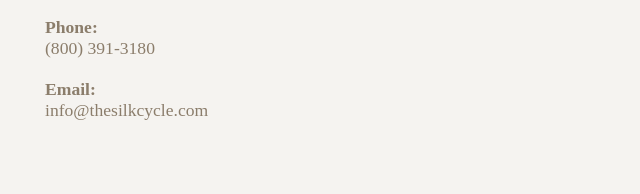
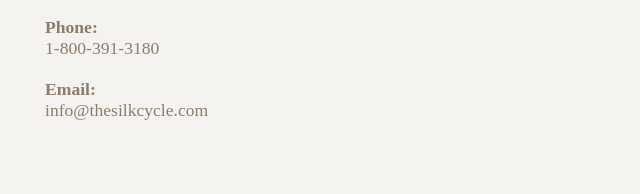
Before and after one commit to tscadmin1/silk-cycle-website, a plain HTML site: page index.html in a window 1280 px wide. Shown: the part 2786-2980 px from the top of the page, 15-655 px from the left. Drawn offline with Linux system fonts and the light colour scheme.

Commit message:
Update index.html

```diff
--- a/index.html
+++ b/index.html
@@ -513,7 +513,7 @@
                     </div>
                     <div>
                         <strong>Phone:</strong><br>
-                        (800) 391-3180
+                        1-800-391-3180
                     </div>
                     <div>
                         <strong>Email:</strong><br>
```
